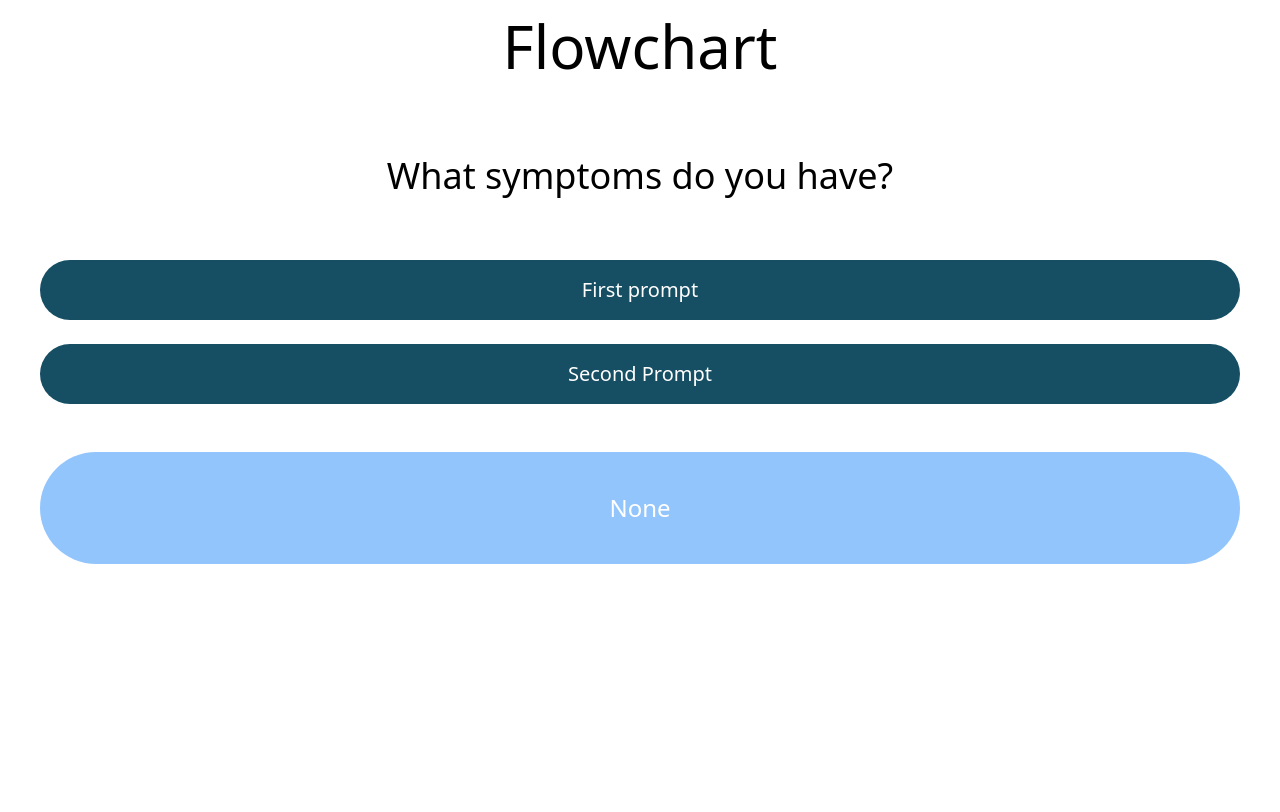
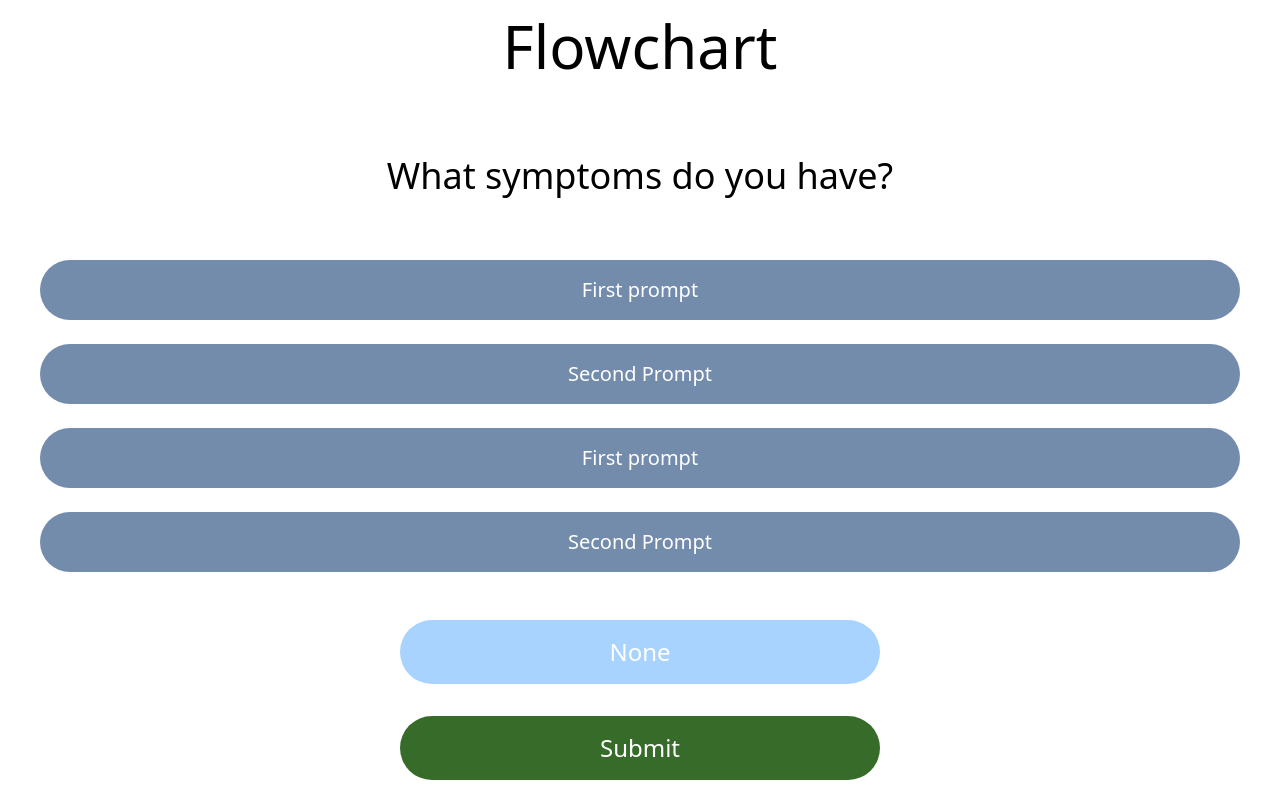
Before and after one commit to kufupa/drp44, a React (Create React App) app: page /FlowChart in a window 1280 px wide. Built offline with nearby package versions, Linux system fonts and the light colour scheme.

Commit message:
Implement color for flowchart page and div explaining what + means in hospital page

```diff
--- a/src/components/FlowChartQuestionaire.tsx
+++ b/src/components/FlowChartQuestionaire.tsx
@@ -1,16 +1,18 @@
 import React from 'react';
 import { FlowChartInterface } from './FlowChartInterface';
+import '../styles.css';
 
 const FlowChartQuestionaire: React.FC<FlowChartInterface> = ({ buttonsList }) => {
     return (
-        <div className='grid gird-row-3'>
+        <div className='grid gird-row-4'>
             <div className='text-4xl row-span-1 pt-20'>What symptoms do you have?</div>
             <div className='text-xl row-span-1 pt-10'>
                 {buttonsList.map((buttonData, index) =>
-                    <div className='bg-cyan-900 p-4 m-6 rounded-full text-white'>{buttonData}</div>
+                    <div className='flowChartButton p-4 m-6 rounded-full text-white'>{buttonData}</div>
                 )}
             </div>
-            <div className='row-span-1 bg-blue-300 py-10 m-6 rounded-full text-white text-2xl font-medium'>None</div>
+            <div className='row-span-1 flowChartNoneButton lg:mx-96 mx-40 py-4 mt-6 mb-4 rounded-full text-white text-2xl font-medium'>None</div>
+            <div className='row-span-1 flowChartSubmitButton lg:mx-96 mx-40 py-4 my-4 rounded-full text-white text-2xl font-medium'>Submit</div>
         </div>
     );
 };
--- a/src/pages/FlowChart.tsx
+++ b/src/pages/FlowChart.tsx
@@ -5,7 +5,7 @@ import { nextButtons } from '../utils/select_flowchart';
 
 const FlowChart: React.FC = () => {
     // To add later
-    const buttonsDisplayList: string[] = ["First prompt", "Second Prompt"];
+    const buttonsDisplayList: string[] = ["First prompt", "Second Prompt","First prompt", "Second Prompt"];
     // const firstSetOfButtons: Question = nextButtons();
 
     return (
--- a/src/pages/HospitalScreen.tsx
+++ b/src/pages/HospitalScreen.tsx
@@ -57,11 +57,22 @@ const HospitalScreen: React.FC = () => {
     return (
         <div>
             <div className='text-3xl'>List Of Hospitals</div>
+            <div className='grid grid-cols-10'>
+                <div className='lg:col-span-7 col-span-4'></div>
+                <div className='lg:col-span-3 col-span-6'>
+                    <div className='absolute ml-4'>
+                        <div className="w-8 h-8 rounded-full bg-green-100 hover:bg-green-300">
+                            <div className="absolute z-10 rounded-lg text-2xl left-2 -top-0.5">+</div>
+                        </div>
+                    </div>
+                    <div className='absolute ml-14 mt-1'> - Page the hospital of your arrival</div>
+                </div>
+            </div>
             {/* Div containing all Hospitals */}
-            <div className=''>
+            <div className='mt-10'>
                 {/* Map through all hospitals */}
                 {hospitals.map((hospital, index) => (
-                    <HospitalDiv hospitalName={hospital.hospitalName} waitTime={hospital.waitTime} distance={hospital.distance} directions={hospital.directions} ticked={hospital.ticked}/>
+                    <HospitalDiv hospitalName={hospital.hospitalName} waitTime={hospital.waitTime} distance={hospital.distance} directions={hospital.directions} ticked={hospital.ticked} />
                 ))}
 
             </div>
--- a/src/styles.css
+++ b/src/styles.css
@@ -2,3 +2,15 @@
 @tailwind base;
 @tailwind components;
 @tailwind utilities;
+
+.flowChartButton {
+  background-color: #748CAB;
+}
+
+.flowChartNoneButton {
+  background-color: #A9D3FF;
+}
+
+.flowChartSubmitButton {
+  background-color: #376B2A;
+}
```
